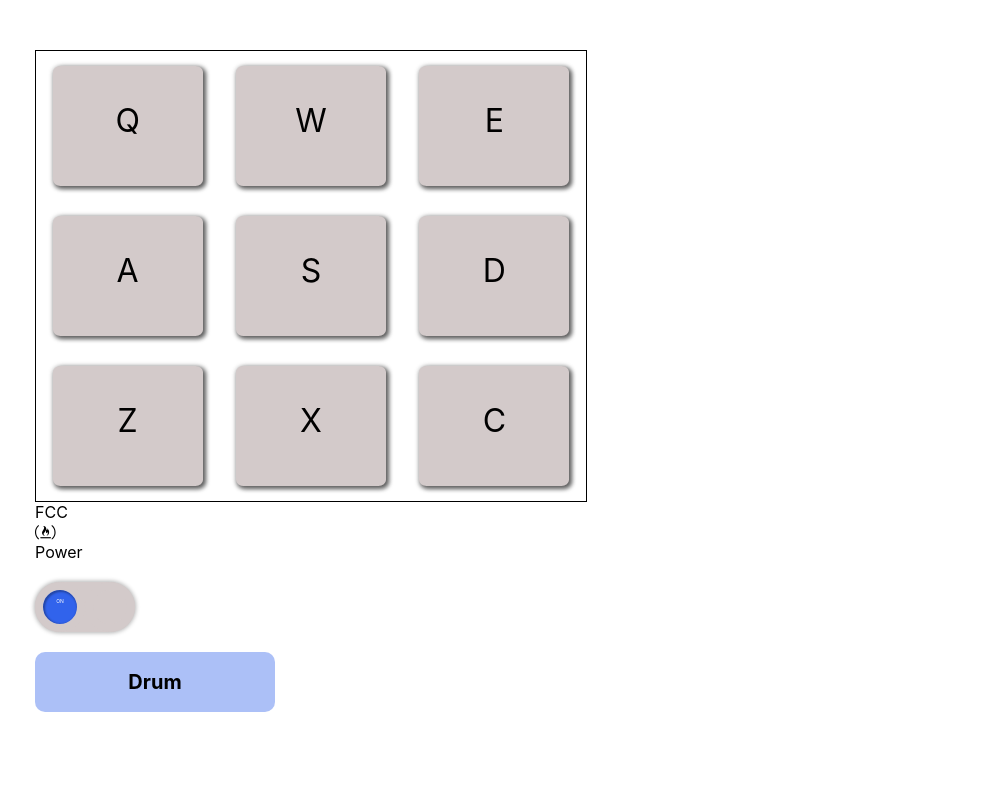
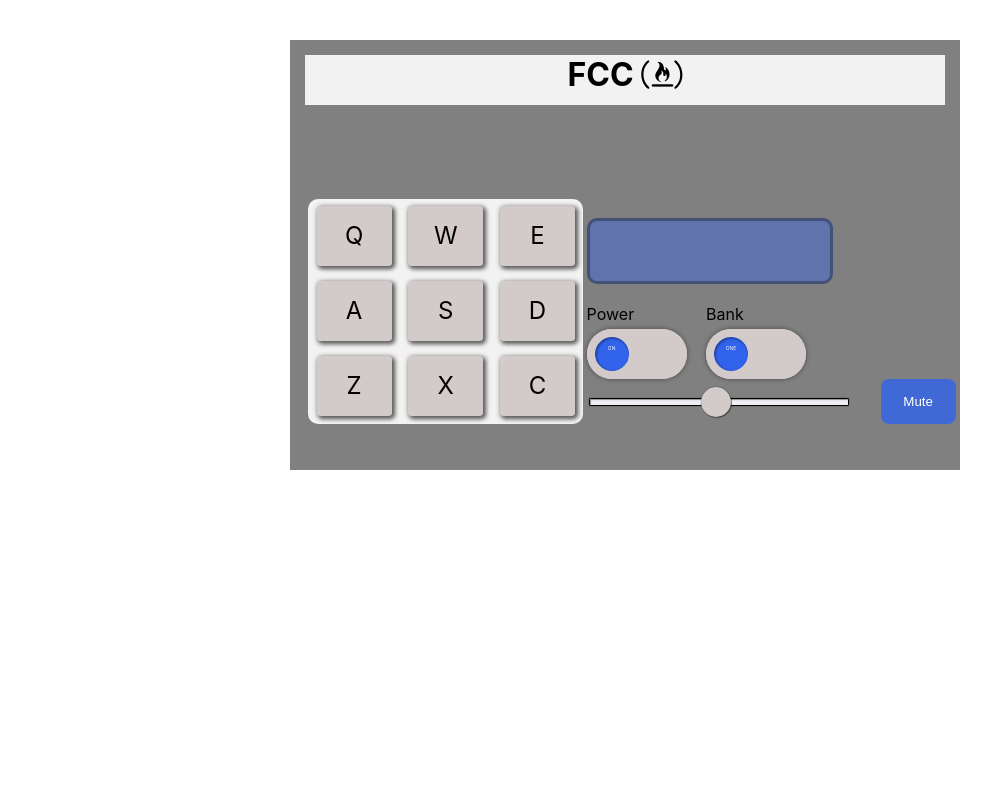
Before and after one commit to ssyctlm/fcc-drum-machine-challenge, a React (Create React App) app: page / in a window 1280 px wide. Shown: the top 792 px of the page, without its empty margins (15-1006 px from the left). Built offline with nearby package versions, Linux system fonts and the light colour scheme.

Commit message:
fininshed

```diff
--- a/src/App.js
+++ b/src/App.js
@@ -102,38 +102,56 @@
   }],
     flagPower:true,
     flagBank:true,
-    displayContent: 'Drum',
+    displayContent: ' ',
     volumn:0.5,
 
   }
 
-
-
   //Methods
   //- sound play method
-  handleSound = (id)=>{
-    const sound = document.getElementById(id);
+  handleSound = (trigger,id)=>{
+    const sound = document.getElementById(trigger);
     if(this.state.flagPower){
       console.log(sound);
       sound.currentTime = 0;
       sound.play();
+      this.showDisplay(id);
+      setTimeout(()=>this.showDisplay(""),700);
     }
 
   }
 
   //- button common switch
-  handleToggle = (flagname,flag) => {this.setState({[flagname]:!flag})}
+  handleToggle = (flagname,flag,text1,text2) => {
+    const text = flag ? text1 : text2;
+    this.setState({[flagname]:!flag , displayContent:text})
+
+
+  }
 
   //- volumn control
-
+  handleVolumn = volumn => {if(this.state.flagPower){this.setState({ volumn: volumn, displayContent: (`Volume:${Math.round(volumn*100)}`)})}}
+  handleMute = ()=>this.setState({volumn:0, displayContent: "Mute"})
   //- switch bank
-  handleBankSwitch = ()=>this.state.flagBank? this.state.bankOne : this.state.bankTwo
-
+  handleBankSwitch = ()=>
+  {return this.state.flagBank? this.state.bankOne : this.state.bankTwo}
+  //- display
+  showDisplay = (text)=>{if(this.state.flagPower){this.setState({displayContent:text})}}
   render() {
     // const keyboardStyle = false && "mouseDown"
     const currentBank = this.handleBankSwitch()
+    // const clips = [].slice.call(document.getElementsByClassName('clip'));
+    const clips1 = [].slice.call(document.getElementsByTagName('Audio'));
+    clips1.forEach(sound =>{sound.volume = this.state.volumn})
     return (
       <div className="app" id = "drum-machine">
+        <div className="logo">
+          <div className="wrapper">
+          <div className="inner-logo">{'FCC'+String.fromCharCode(160)}</div>
+          <i className="inner-logo fa fa-free-code-camp"/>
+          </div>
+
+        </div>
         <div className="drum-pad">
         {currentBank.map(({keyCode,keyTrigger,id,url},index,arr) =>
         <KeyBoard
@@ -144,14 +162,12 @@
         keyCode = {keyCode}
         sound = {url}
         onClick = {this.handleSound}
+        soundVolumn = {this.state.volumn}
         />)}
         </div>
-        <div className="logo">
-          <div className="inner-logo">{'FCC'+String.fromCharCode(160)}</div>
-          <i className="inner-logo fa fa-free-code-camp"/>
-        </div>
         <div className="controlPannel">
-
+          <div id="display">{this.state.displayContent}</div>
+          <div className="buttonGroup">
           <Toggle
           key="flagPower"
           title="Power"
@@ -161,10 +177,6 @@
           text1 = "ON"
           text2 = "OFF"
           />
-
-          <div id="display">{this.state.displayContent}</div>
-
-          <Slider   />
           <Toggle
           key="flagBank"
           title="Bank"
@@ -174,6 +186,13 @@
           text1 = "ONE"
           text2 = "TWO"
           />
+          </div>
+          <Slider
+          onChange = {this.handleVolumn}
+          volumn = {this.state.volumn}
+          onClick = {this.handleMute}
+          />
+
         </div>
 
       </div>
--- a/src/components/keyboard.js
+++ b/src/components/keyboard.js
@@ -13,7 +13,7 @@
   }
   handleKeyPress = e =>{
     if(e.keyCode ===this.props.keyCode){
-      this.props.onClick(this.props.keyTrigger)
+      this.props.onClick(this.props.keyTrigger,this.props.id)
     }
   }
   //method left up
@@ -27,11 +27,12 @@
   // }
   render(){
     const keyTrigger = this.props.keyTrigger;
+    const id = this.props.id
     return (
       <React.Fragment>
         <div
         className="keyboard"
-        onClick = {()=>this.props.onClick(keyTrigger)}
+        onClick = {()=>this.props.onClick(keyTrigger,id)}
         ><audio
         className = 'clip'
         id = {this.props.keyTrigger}
--- a/src/components/slider.js
+++ b/src/components/slider.js
@@ -1,20 +1,26 @@
 import React, { Component } from 'react'
 
 export default class Slider extends React.Component {
-    state = {
-        value: 50,
-    }
+    // state = {
+    //     value: 50,
+    // }
 
-    handleChange = (e) => this.setState({ value: e.target.value })
+    // handleChange = (e) => this.setState({ value: e.target.value })
     render() {
       return (
-        <div>
+        <div className="sliderGroup">
+
           <input style={{
-              height: " 150px",
-              width: "300px"
-          }} type="range" min={0} max={100} step="1" value={this.state.value} onChange={this.handleChange} />
+              height: " 0px",
+              width: "260px"
+          }} type="range" min="0.01" max="1" step="0.01" value={this.props.volumn} onChange={e=>this.props.onChange(e.target.value)} />
 
-          </div>
+
+        <button
+        className = "mute"
+        onClick = {()=>this.props.onClick()}
+        >Mute</button>
+        </div>
         );
     }
 }
--- a/src/components/toggle.js
+++ b/src/components/toggle.js
@@ -13,14 +13,14 @@
         const classChange = this.props.flag ? [["toggleBtn on",txt1], ["toggleBtn off",""]] : [["toggleBtn off",""], ["toggleBtn on",txt2]];
 
         return (
-            <React.Fragment>
+            <div className="buttonComponent">
             <div className="buttonText">{this.props.title}</div>
-            <div className="toggleBox" onClick={()=>this.props.onClick(this.props.flagReturn,this.props.flag)}>
+            <div className="toggleBox" onClick={()=>this.props.onClick(this.props.flagReturn,this.props.flag,`${this.props.title}:${txt2}`,`${this.props.title}:${txt1}`)}>
 
                 <div className={classChange[0][0]}>{classChange[0][1]}</div>
                 <div className={classChange[1][0]}>{classChange[1][1]}</div>
             </div >
-            </React.Fragment>
+            </div>
         )
     }
 
--- a/src/index.css
+++ b/src/index.css
@@ -14,14 +14,38 @@
 }
 
 .app {
-  padding: 50px;
+  padding: 15px;
+  width: 50vw;
+  height: 400px;
+  margin: 40px auto;
+  display: grid;
+  grid-template-columns: repeat(2, 1fr);
+  background: grey;
+}
+
+/* -------------------------------------------------------------------- */
+/* Logo */
+/* -------------------------------------------------------------------- */
+.logo {
+  height: 50px;
+  font-size: 2rem;
+  font-weight: bold;
+  /* background: pink; */
+  grid-column: 1 / 3;
+  display: grid;
+  justify-content: center;
+  background: #f2f2f2
+}
+
+.inner-logo {
+  display: inline-block;
 }
 
 /* ===================================================================== */
 /* toggle button styles */
 /* ===================================================================== */
 .buttonText {
-  height: 40px;
+  height: 25px;
 }
 
 .toggleBox {
@@ -302,25 +326,30 @@
 /* ===Key Board Button === */
 /* =============================================================== */
 .drum-pad {
-  width: 550px;
-  height: 450px;
-  border: 1px solid black;
+  width: 275px;
+  height: 225px;
+  /* border: 1px solid black; */
+  border-radius: 10px;
   display: grid;
   grid-template-columns: repeat(3, 1fr);
-  grid-auto-rows: minmax(150px, auto);
+  grid-auto-rows: minmax(75px, auto);
+  background: #f2f2f2;
+  grid-column: 1/2;
+  justify-self: center;
+  align-self: center;
 }
 
 .keyboard {
   align-self: center;
   justify-self: center;
   box-sizing: border-box;
-  width: 150px;
-  height: 120px;
+  width: 75px;
+  height: 60px;
   background: rgb(211, 202, 202);
   box-shadow: 2px 2px 4px 1px rgba(0, 0, 0, 0.6), 1px 1px 5px 2px rgba(0, 0, 0, 0.1);
-  font-size: 2rem;
+  font-size: 1.5rem;
   text-align: center;
-  padding-top: 35px;
+  line-height: 60px;
   border-radius: 5%;
   cursor: pointer;
 }
@@ -330,12 +359,45 @@
   font-weight: bold;
 }
 
+
+/* -------------------------------------------------------------------- */
+/* panel */
+/* -------------------------------------------------------------------- */
+.controlPannel {
+  width: 28vw;
+  grid-column: 2/3;
+  justify-self: center;
+  align-self: center;
+}
+
+
+.buttonGroup {
+  display: grid;
+  grid-template-columns: repeat(3, 1fr);
+}
+
+.sliderGroup {
+  display: grid;
+  grid-template-columns: 1fr 1fr;
+  align-items: center;
+}
+
+.mute {
+  height: 45px;
+  width: 75px;
+  background: rgba(49, 99, 236, 0.8);
+  color: white;
+  margin-left: 30px;
+  border: none;
+  border-radius: 8px;
+}
+
 /* -------------------------------------------------------------------- */
 /* display */
 /* -------------------------------------------------------------------- */
 
 #display {
-  margin: 20px 0px;
+  margin: 20px 0;
   height: 60px;
   width: 240px;
   background-color: rgba(49, 99, 236, 0.4);
@@ -344,4 +406,5 @@
   text-align: center;
   line-height: 60px;
   font-weight: bold;
+  border: 3px rgba(0, 0, 0, 0.3) solid;
 }
```
